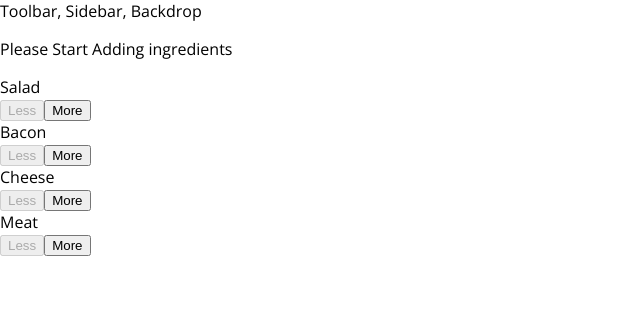
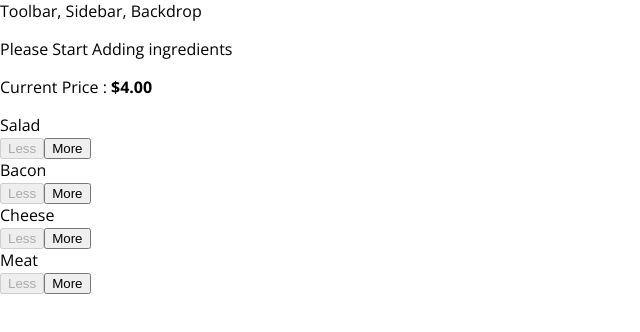
Before and after one commit to amrilsyaifa/Reactjs-BurgerApp, a React app: page / in a window 1280 px wide. Shown: the top 332 px of the page, without its empty margins (0-640 px from the left). Built offline with nearby package versions, Linux system fonts and the light colour scheme.

Commit message:
Fitur Price

```diff
--- a/src/components/Layout/Burger/BuildControls/BuildControls.js
+++ b/src/components/Layout/Burger/BuildControls/BuildControls.js
@@ -11,6 +11,9 @@
 
 const buildControls = (props) => (
   <div className={classes.BuildControls}>
+    <p>
+      Current Price : <strong>${props.price.toFixed(2)}</strong>
+    </p>
     {controls.map((ctrl) => (
       <BuildControl
         key={ctrl.label}
--- a/src/components/Layout/Burger/Burger.css
+++ b/src/components/Layout/Burger/Burger.css
@@ -2,7 +2,7 @@
   width: 100%;
   margin: auto;
   height: 250px;
-  /* overflow: scroll; */
+  overflow: auto;
   text-align: center;
   font-weight: bold;
   font-size: 1.2rem;
--- a/src/containers/BurgerBuilder/BurgerBuilder.js
+++ b/src/containers/BurgerBuilder/BurgerBuilder.js
@@ -64,6 +64,7 @@
           ingredientAdded={this.addIngredientHandler}
           ingredientRemove={this.removeIngredientHandler}
           disabled={disableInfo}
+          price={this.state.totalPrice}
         />
       </Aux>
     );
```
